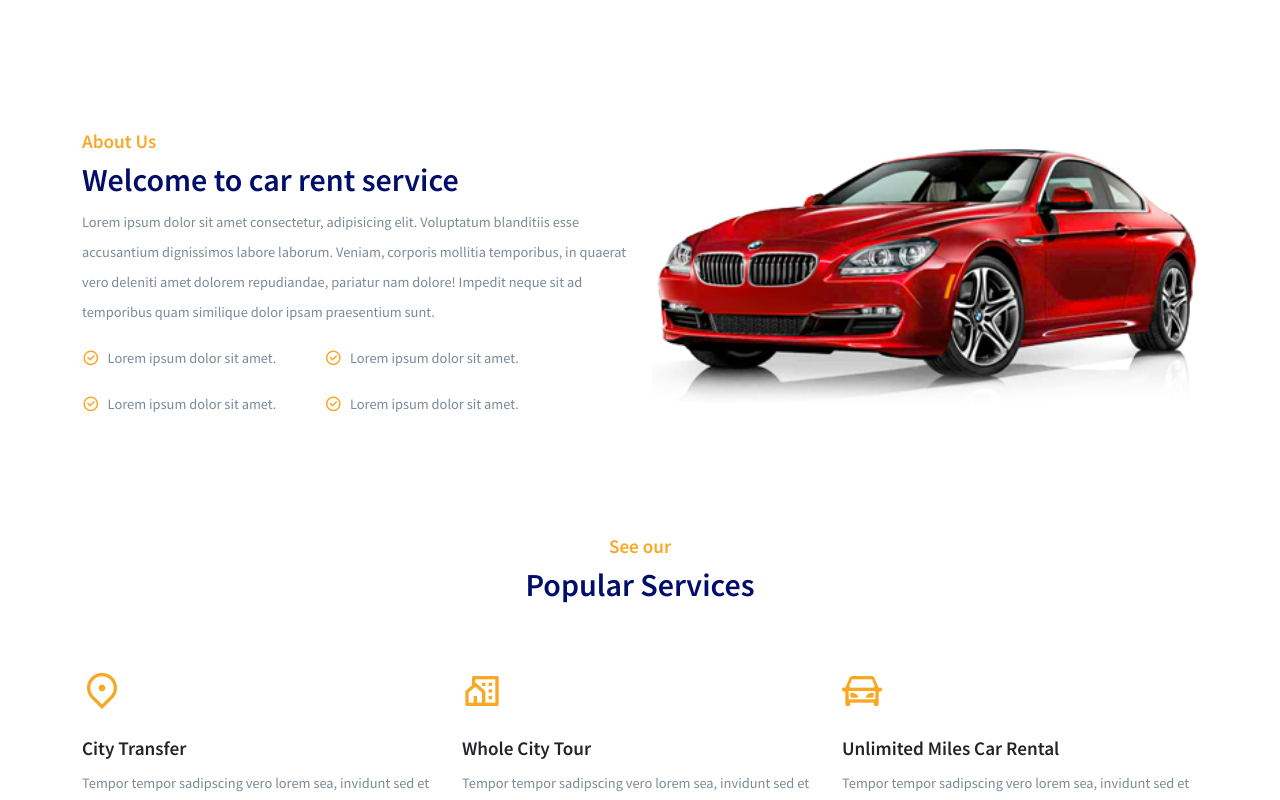
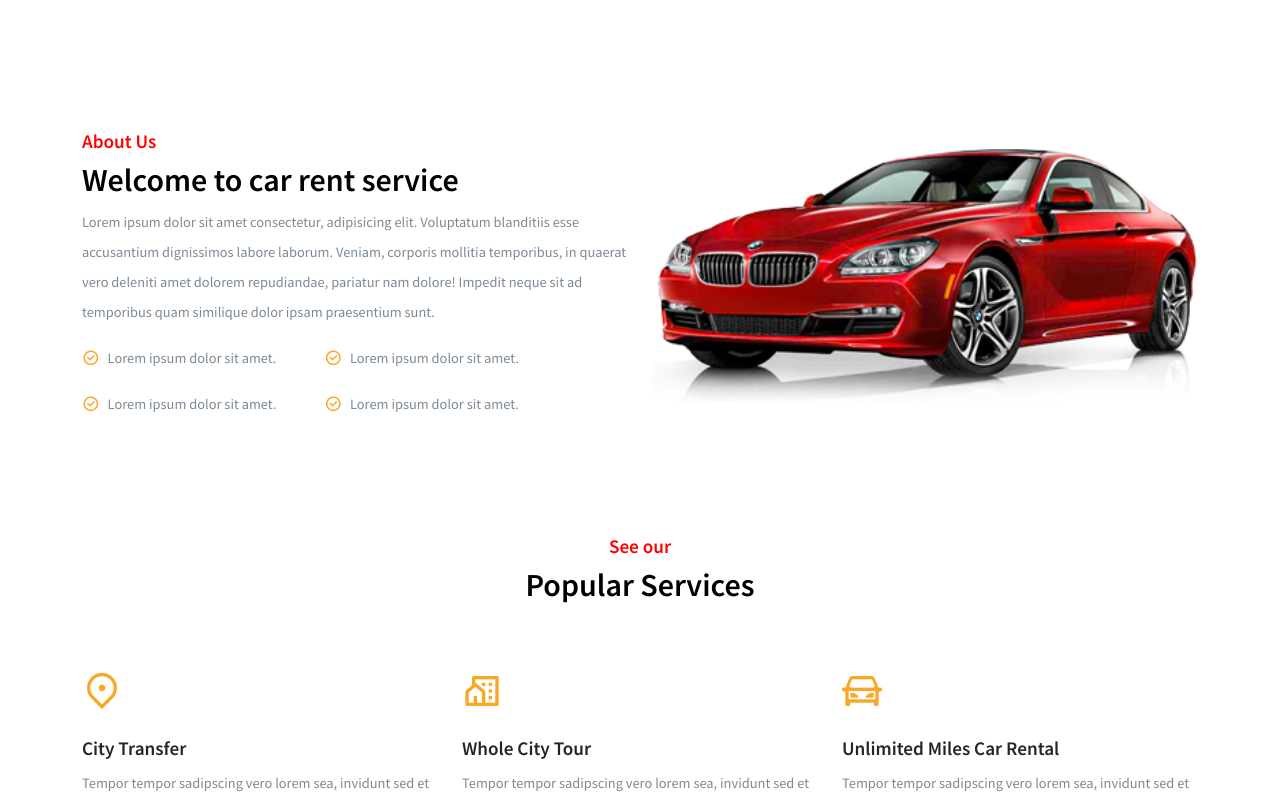
Before and after one commit to harshitkhare44/Rent_A_Vehicle_Online, a React (Create React App) app in the folder rent-a-vehicle-online/: page /home in a window 1280 px wide. Shown: the part 1060-1860 px from the top of the page. Built offline with nearby package versions, Linux system fonts and the light colour scheme.

Commit message:
Make changes in index.css

```diff
--- a/rent-a-vehicle-online/src/index.css
+++ b/rent-a-vehicle-online/src/index.css
@@ -16,7 +16,7 @@ h3,
 h4,
 h5,
 h6 {
-  color: #000d6b;
+  color: black;
   font-weight: 600;
   margin-bottom: 0;
 }
@@ -46,13 +46,13 @@ ul {
 }
 
 .section__title {
-  color: #000d6b;
+  color: black;
   font-weight: 600;
   font-size: 2rem;
 }
 
 .section__subtitle {
-  color: #f9a826;
+  color: red;
   font-weight: 600;
   font-size: 1.2rem;
 }
@@ -69,7 +69,7 @@ section {
 
 .btn {
   padding: 7px 15px;
-  background: #000d6b;
+  background: black;
   color: #fff;
   border: none;
   outline: none;
```
